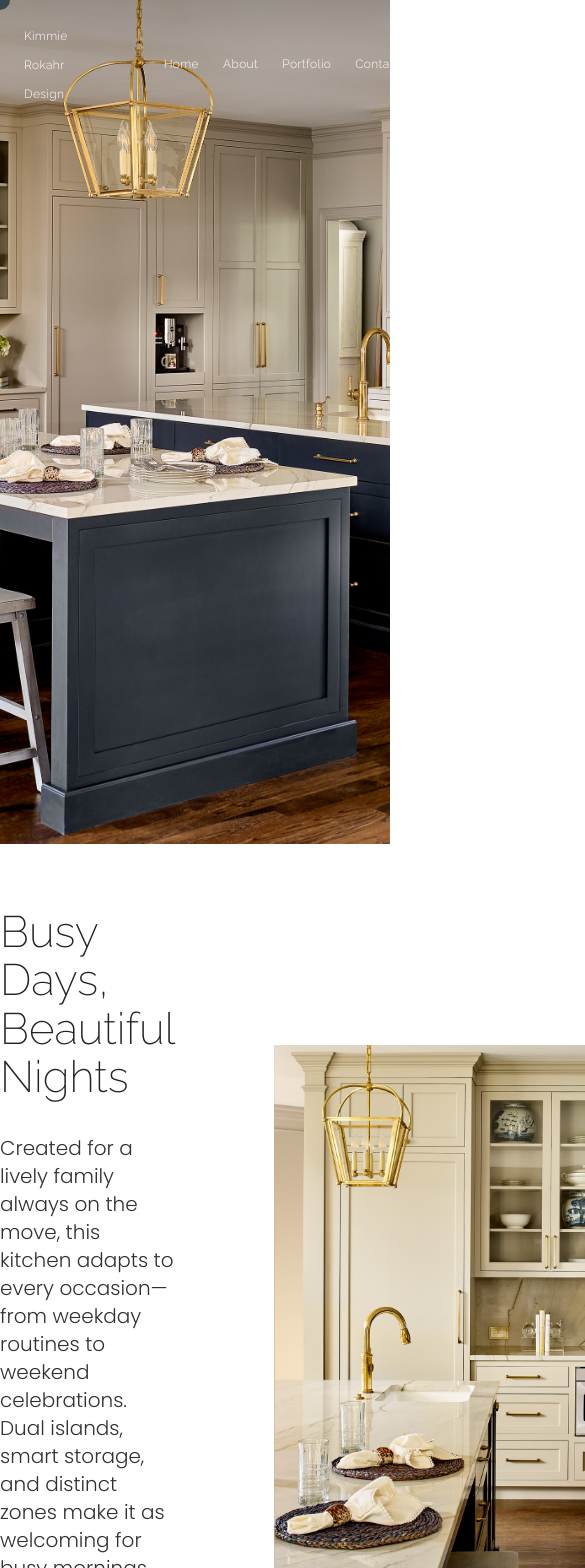
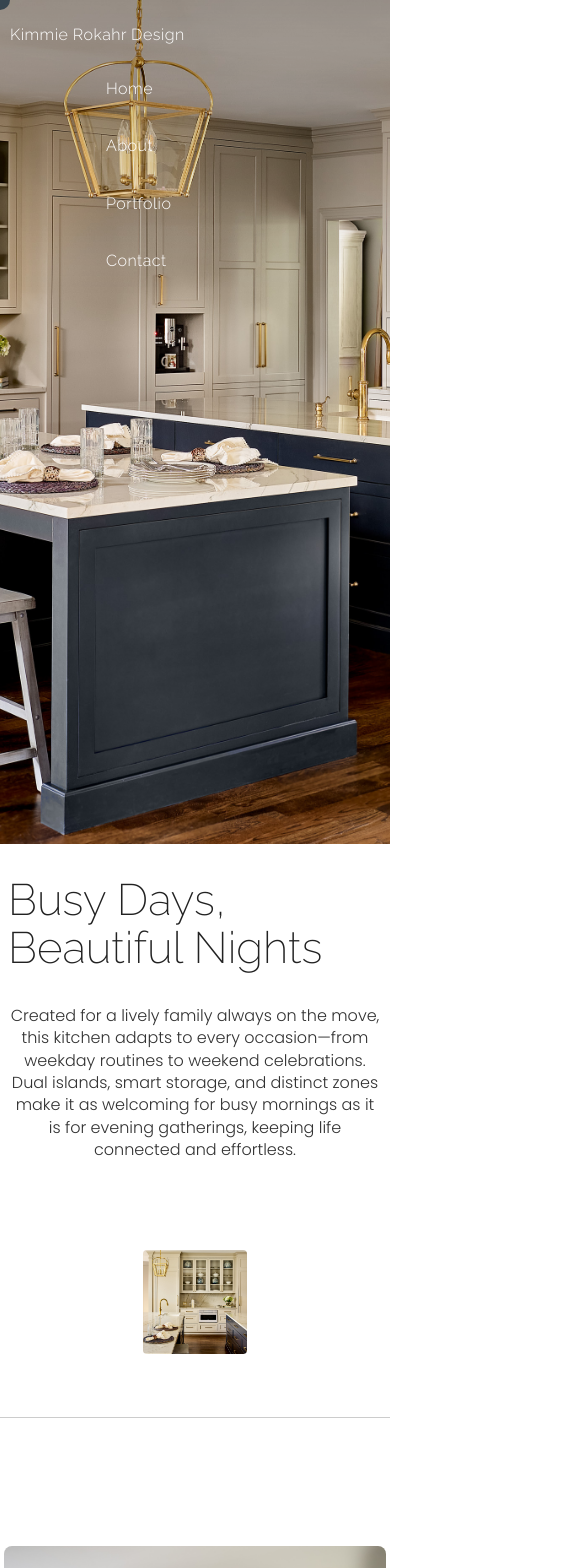
Before and after one commit to axelrokahr/kimmie-rokahr-design, a Next.js app: page /bhoj in a window 390 px wide. Shown: the top 1568 px of the page, 585 px wide, since content can reach past the window. Built offline with nearby package versions, Linux system fonts and the light colour scheme.

Commit message:
Complete mobile redesign: modern, touch-friendly, and clean mobile styles (desktop unchanged)

```diff
--- a/src/app/globals.css
+++ b/src/app/globals.css
@@ -709,51 +709,125 @@ footer {
   }
 }
 
+
 @media (max-width: 600px) {
+  html, body {
+    font-size: 16px;
+    padding: 0;
+    margin: 0;
+    overflow-x: hidden;
+  }
   nav {
-    padding: 20px 24px;
+    padding: 12px 10px;
+    flex-direction: column;
+    align-items: flex-start;
   }
-
   nav ul {
-    gap: 24px;
+    flex-direction: column;
+    gap: 12px;
+    width: 100%;
+    align-items: flex-start;
   }
-
   nav a {
-    font-size: 12px;
-  }
-
-  .brand {
-    font-size: 18px;
-  }
-
-  .gallery-item {
+    font-size: 16px;
+    padding: 10px 0;
+    display: block;
     width: 100%;
   }
-}
-
-@media (max-width: 1024px) {
+  .brand {
+    font-size: 22px;
+    margin-bottom: 8px;
+  }
+  .about {
+    padding: 32px 0 16px 0;
+  }
+  .about-grid, .about-grid-alt {
+    flex-direction: column;
+    gap: 24px;
+    align-items: center;
+    max-width: 100vw;
+    padding: 0 8px;
+  }
+  .kr-logo, .kr-logo-alt {
+    width: 120px !important;
+    height: 120px !important;
+    padding: 8px !important;
+    border-radius: 8px;
+  }
+  .about-text h2 {
+    font-size: 1.5rem;
+    margin-bottom: 16px;
+  }
+  .about-text p {
+    font-size: 1rem;
+    text-align: center;
+  }
+  .section-divider {
+    margin: 32px 0;
+  }
   .detailed-container {
-    padding: 0 32px;
+    padding: 0 4px;
   }
-
   .detailed-grid {
-    grid-template-columns: 1fr;
-    gap: 16px 0;
+    display: flex;
+    flex-direction: column;
+    gap: 20px;
   }
-}
-
-@media (max-width: 640px) {
-  .detailed-container {
-    padding: 0 16px;
+  .column-a, .column-b {
+    width: 100%;
+    padding: 0;
   }
-
-  .detailed-content {
-    padding: 64px 0;
+  .detailed-img, .detailed-img-flex {
+    width: 100% !important;
+    height: auto !important;
+    max-width: 100vw;
+    border-radius: 8px;
   }
-
   .detailed-quote {
-    margin: 96px auto;
-    font-size: 20px;
+    margin: 40px auto;
+    font-size: 1rem;
+    padding: 0 8px;
+  }
+  .single-large-image {
+    margin: 24px 0;
+  }
+  .footer-content {
+    flex-direction: column;
+    gap: 10px;
+    text-align: center;
+    font-size: 1rem;
+    padding: 16px 0;
+  }
+  .credits {
+    font-size: 0.95rem;
+    margin: 24px 0 0 0;
+    text-align: center !important;
+    padding: 0 8px;
+  }
+  .gallery-grid, .portfolio-images {
+    flex-direction: column;
+    gap: 12px;
+    align-items: center;
+  }
+  .gallery-item {
+    width: 100% !important;
+    margin: 0 auto;
+  }
+  .portfolio-label {
+    font-size: 1.5rem;
+    text-align: center;
+  }
+  .project-grid {
+    flex-direction: column;
+    align-items: center;
+    gap: 16px;
+    padding: 0 8px;
+  }
+  .project-text {
+    text-align: center;
+  }
+  .project-text h2 {
+    font-size: 1.25rem;
   }
 }
 
```
